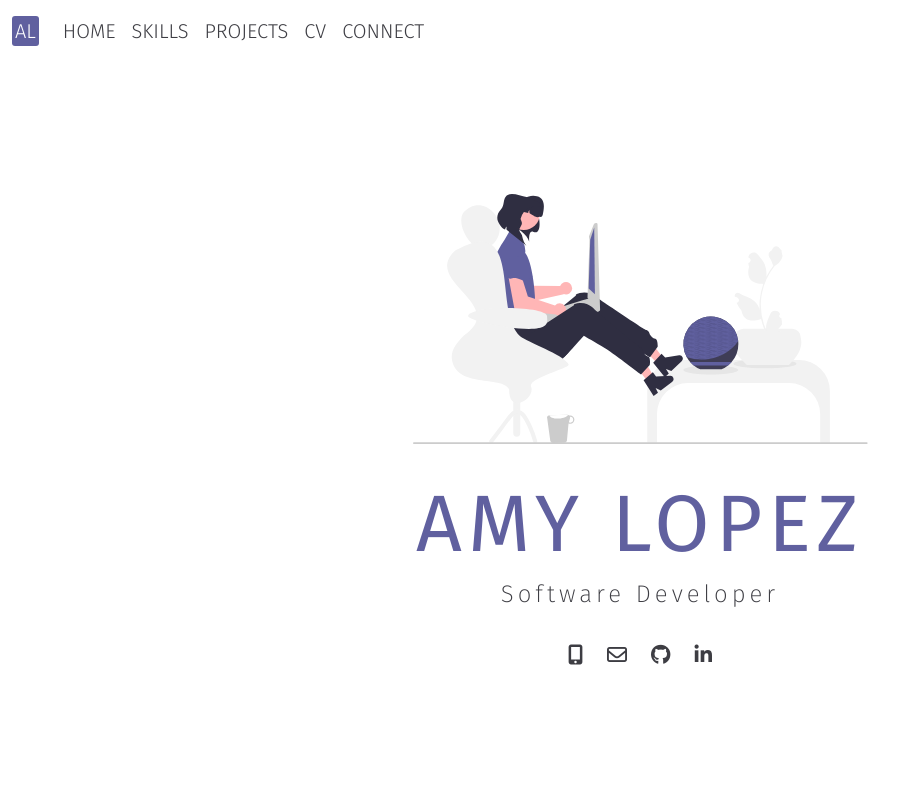
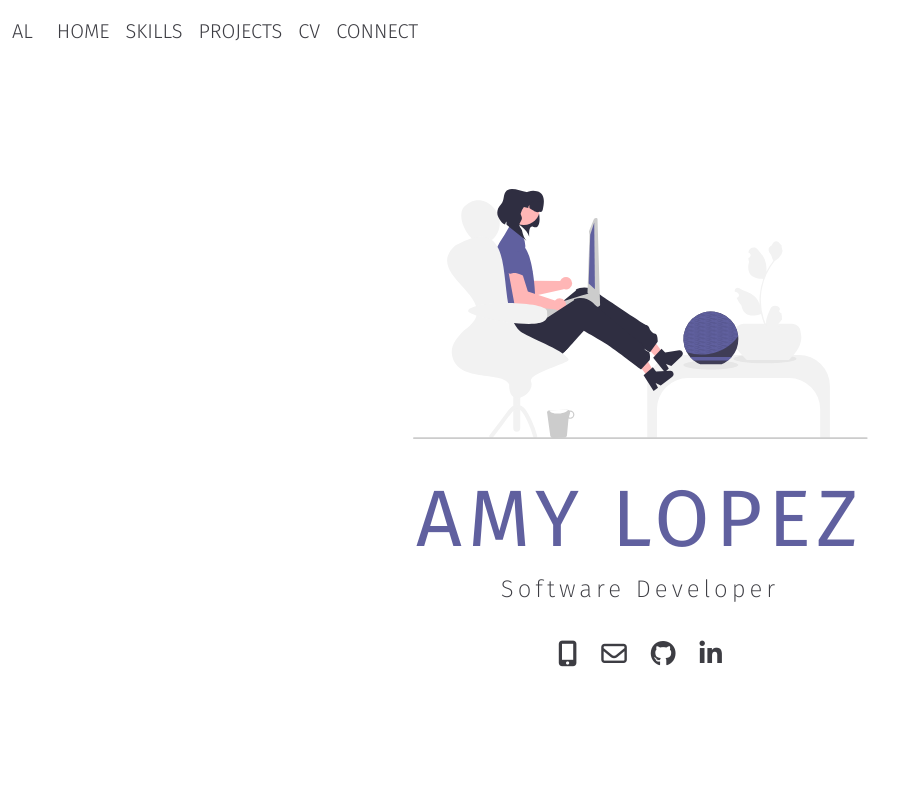
Before and after one commit to amydevlondon/Portfolio, a React (Create React App) app: page / in a window 1280 px wide. Shown: the top 800 px of the page, without its empty margins (0-919 px from the left). Built offline with nearby package versions, Linux system fonts and the light colour scheme.

Commit message:
remove "!important"

```diff
--- a/src/index.css
+++ b/src/index.css
@@ -41,12 +41,12 @@ ul {
 	list-style: none;
 }
 a {
-	color: var(--text-color) !important;
+	color: var(--text-color);
 	text-decoration: none;
 }
 a:hover {
-	color: var(--accent-color) !important;
-	transition: .35s;
+	color: var(--accent-color);
+	transition: var(--transition);
 }
 .flex {
 	display: flex;
@@ -79,6 +79,29 @@ section:nth-of-type(even) {
 	height: 175px;
 	margin-bottom: 2rem;
 }
+/* NAVBAR  */
+.navbar {
+	text-transform: uppercase;
+	background-color: var(--body-color);
+}
+.navbar-toggler {
+	color: var(--text-color);
+	border: none;
+	font-size: 1.5rem;
+}
+.navbar.navbar-custom .navbar-brand {
+	color: white;
+	background-color: var(--accent-color);
+	padding: 0 3px;
+	border-radius: var(--radius);
+	font-weight: 300;
+}
+.navbar a {
+	color: var(--text-color);
+}
+.navbar a:hover {
+	color: var(--accent-color);
+}
 /* HEADER */
 .header {
 	margin-top: 2rem;
@@ -100,6 +123,7 @@ section:nth-of-type(even) {
 .header-links a {
 	margin: 0 .75rem;
 	font-size: var(--font-size-normal);
+	font-size: 1.6rem;
 }
 /* SKILLS */
 .skills .title {
@@ -165,25 +189,3 @@ section:nth-of-type(even) {
 		font-size: 3rem;
 	}
 }
-/* NAVBAR  */
-.navbar {
-	text-transform: uppercase;
-	color: var(--text-color);
-	background-color: var(--body-color);
-}
-.navbar-toggler {
-	color: var(--text-color);
-	border: none;
-	font-size: 1.5rem;
-}
-.navbar-brand {
-	color: white !important;
-	background-color: var(--accent-color) !important;
-	padding: 0 3px;
-	border-radius: var(--radius);
-	font-weight: 300;
-}
-.navbar-brand:hover {
-	color: white !important;
-	background-color: var(--accent-color) !important;
-}
```
